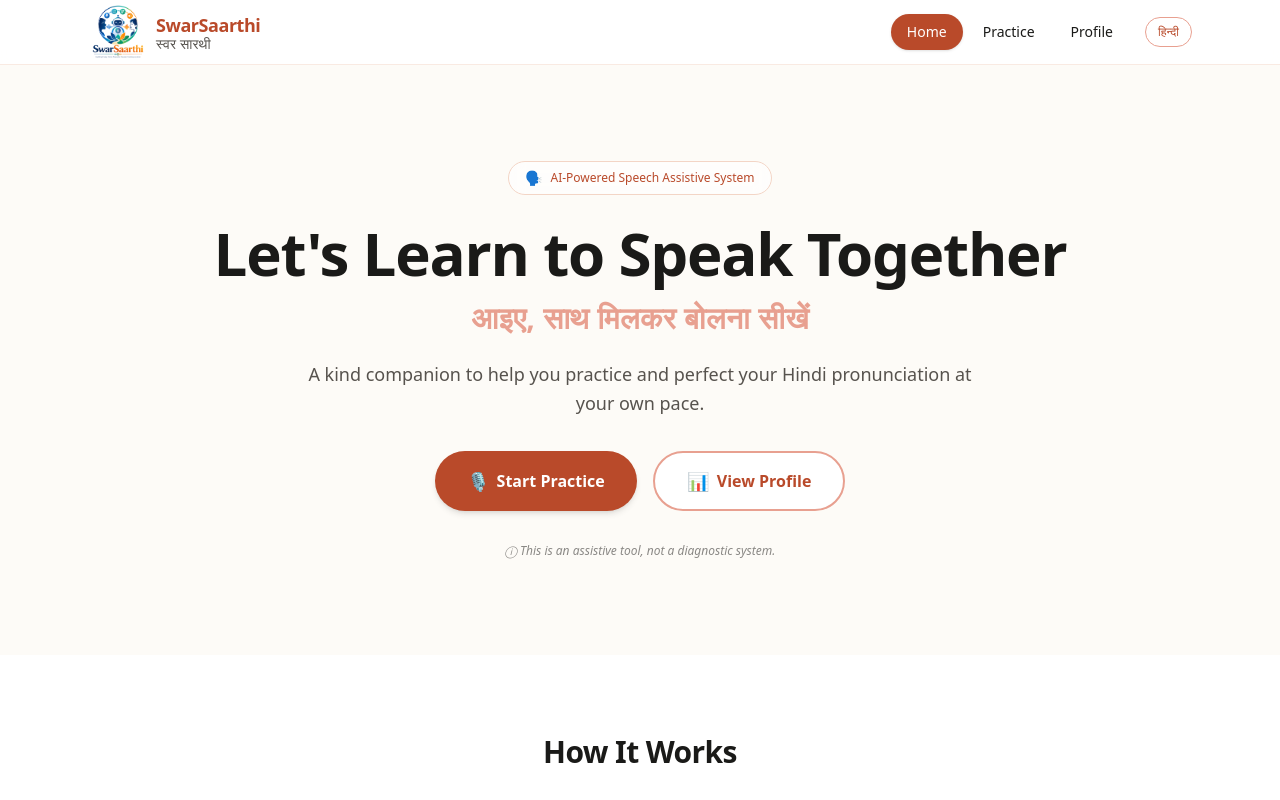
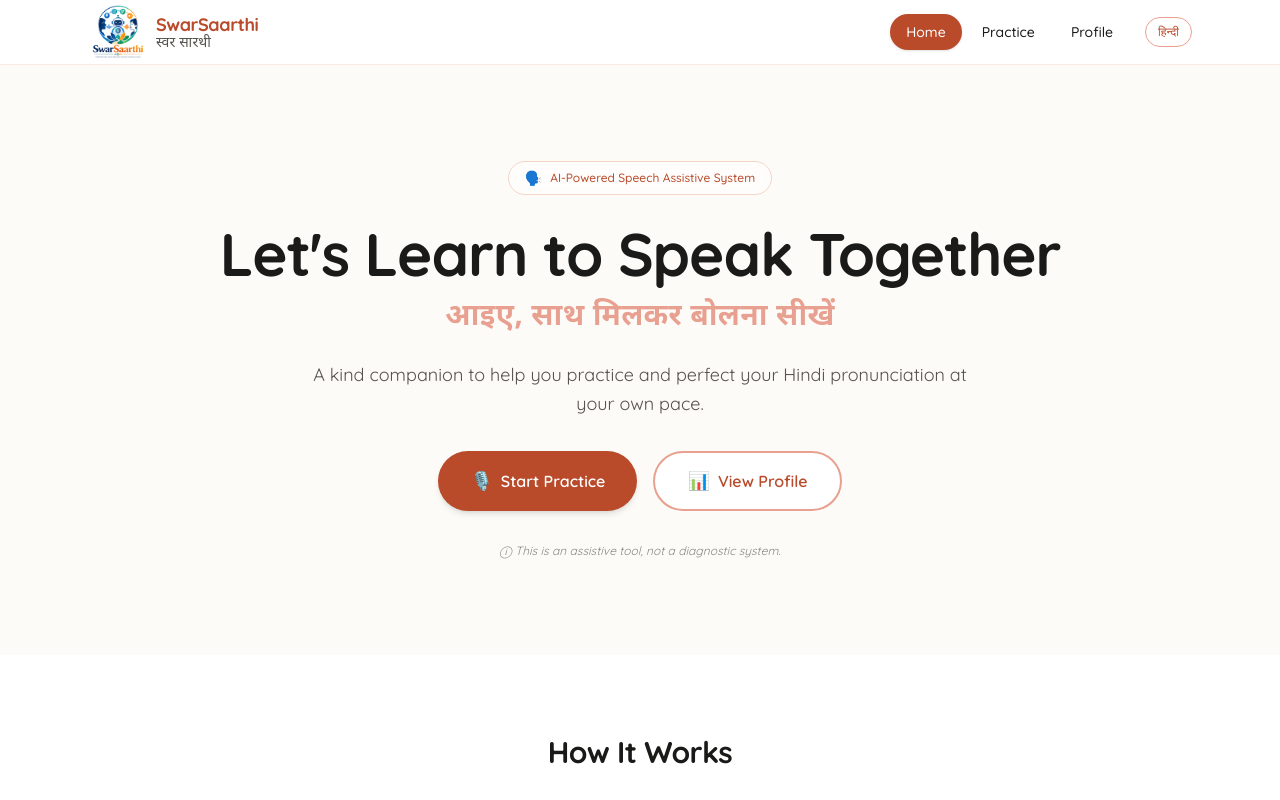
Before and after one commit to SwarSaarthi/frontend, a Next.js app: page / in a window 1280 px wide. Shown: the top 800 px of the page. Built offline with nearby package versions, Linux system fonts and the light colour scheme.

Commit message:
layout changed for font and UI handling

```diff
--- a/src/app/layout.tsx
+++ b/src/app/layout.tsx
@@ -9,16 +9,22 @@
  */
 
 import type { Metadata } from "next";
-import { Poppins, Noto_Sans_Devanagari } from "next/font/google";
+import localFont from "next/font/local";
+import { Noto_Sans_Devanagari } from "next/font/google";
 import { LanguageProvider } from "@/components/LanguageProvider";
 import Navbar from "@/components/Navbar";
 import Footer from "@/components/Footer";
 import "./globals.css";
 
-const poppins = Poppins({
-  variable: "--font-poppins",
-  subsets: ["latin"],
-  weight: ["300", "400", "500", "600", "700"],
+const quicksand = localFont({
+  src: [
+    {
+      path: "../../fonts/Quicksand-VariableFont_wght.ttf",
+      weight: "300 700",
+      style: "normal",
+    },
+  ],
+  variable: "--font-quicksand",
   display: "swap",
 });
 
@@ -49,9 +55,9 @@ export default function RootLayout({ children }: LayoutProps<"/">) {
   return (
     <html
       lang="en"
-      className={`${poppins.variable} ${notoDevanagari.variable} h-full antialiased`}
+      className={`${quicksand.variable} ${notoDevanagari.variable} h-full antialiased`}
     >
-      <body className="min-h-full flex flex-col bg-warm-cream text-text-primary">
+      <body className="min-h-full flex flex-col bg-paper text-ink">
         <LanguageProvider>
           <Navbar />
           <main className="flex-1">{children}</main>
```
